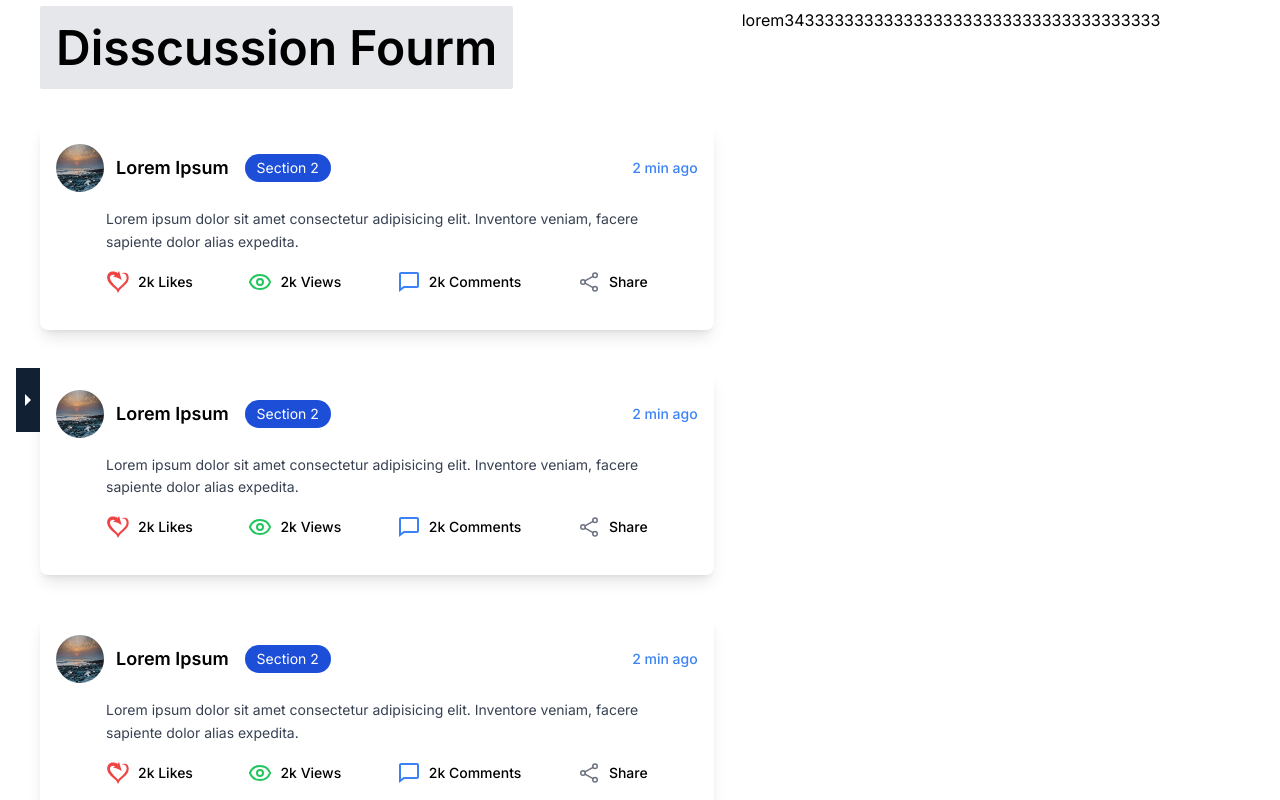
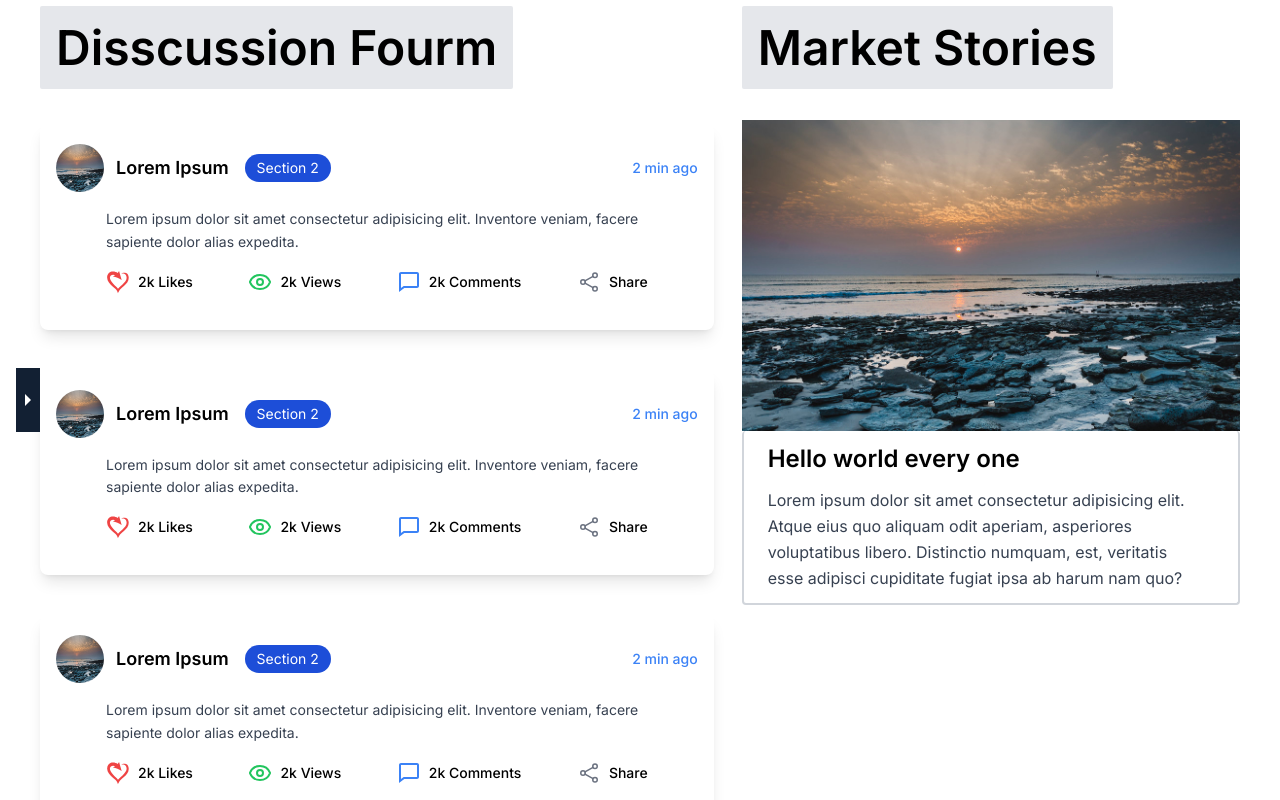
Before and after one commit to Chumki111/Nextjs-job-task, a Next.js app: page / in a window 1280 px wide. Shown: the top 800 px of the page. Built offline with nearby package versions, Linux system fonts and the light colour scheme.

Commit message:
right side complete

```diff
--- a/src/app/page.js
+++ b/src/app/page.js
@@ -1,6 +1,7 @@
 // import { getAllNews } from "@/utils/getAllNews";
 
 import Card from "@/components/Card"
+import RightCard from "@/components/RightCard"
 
 
 const Home = async() => {
@@ -24,7 +25,12 @@ const Home = async() => {
          </div>
           </div>
         <div className="col-span-3">
-          <p>lorem34333333333333333333333333333333333333</p>
+        <div className="py-4">
+        <span className="text-3xl lg:text-5xl font-semibold bg-gray-200 px-4 py-3 rounded-sm">Market Stories</span>
+      </div>
+      <div className="mt-8">
+      <RightCard/>
+      </div>
         </div>
       </div>
 
--- /dev/null
+++ b/src/components/RightCard.jsx
@@ -0,0 +1,16 @@
+import image from '@/assets/Martin.jpg'
+import Image from 'next/image'
+
+const RightCard = () => {
+  return (
+    <div className='my-5'>
+        <Image src={image} alt='martin' className='object-cover'/>
+        <div className='pl-6 pr-11 border-2 border-t-0 rounded border-gray-300'>
+        <h2 className='font-semibold text-2xl py-3'>Hello world every one</h2>
+        <p className='text-gray-700 leading-relaxed pb-3'>Lorem ipsum dolor sit amet consectetur adipisicing elit. Atque eius quo aliquam odit aperiam, asperiores voluptatibus libero. Distinctio numquam, est, veritatis esse adipisci cupiditate fugiat ipsa ab harum nam quo?</p>
+        </div>
+    </div>
+  )
+}
+
+export default RightCard
```
